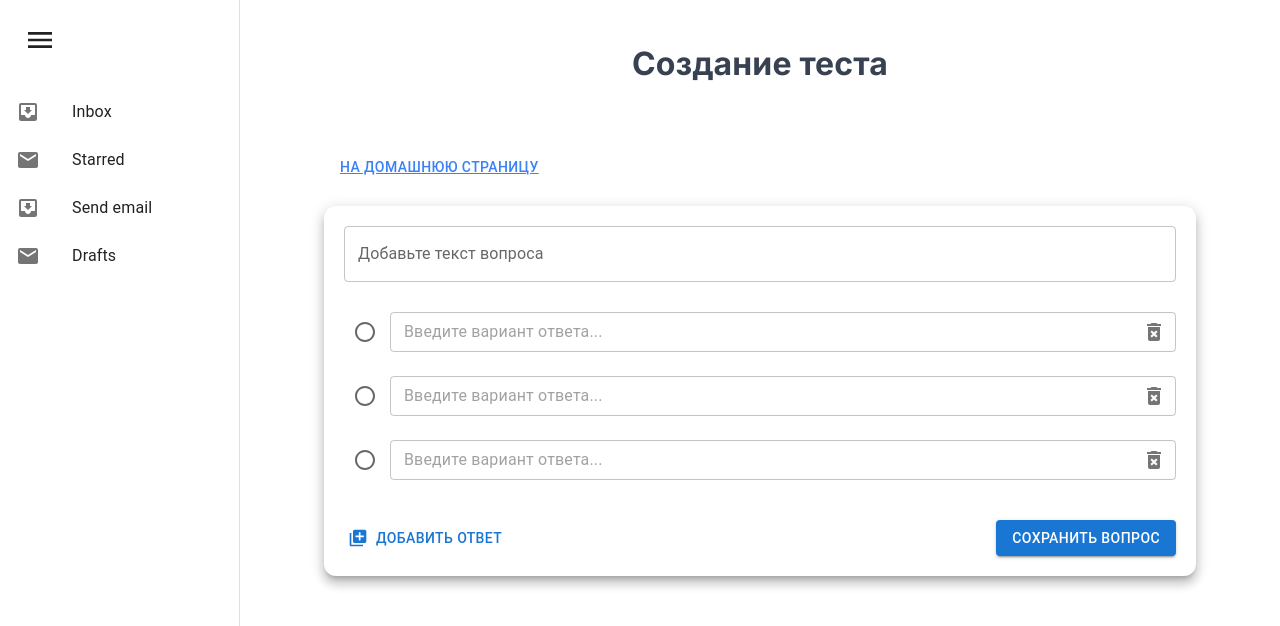
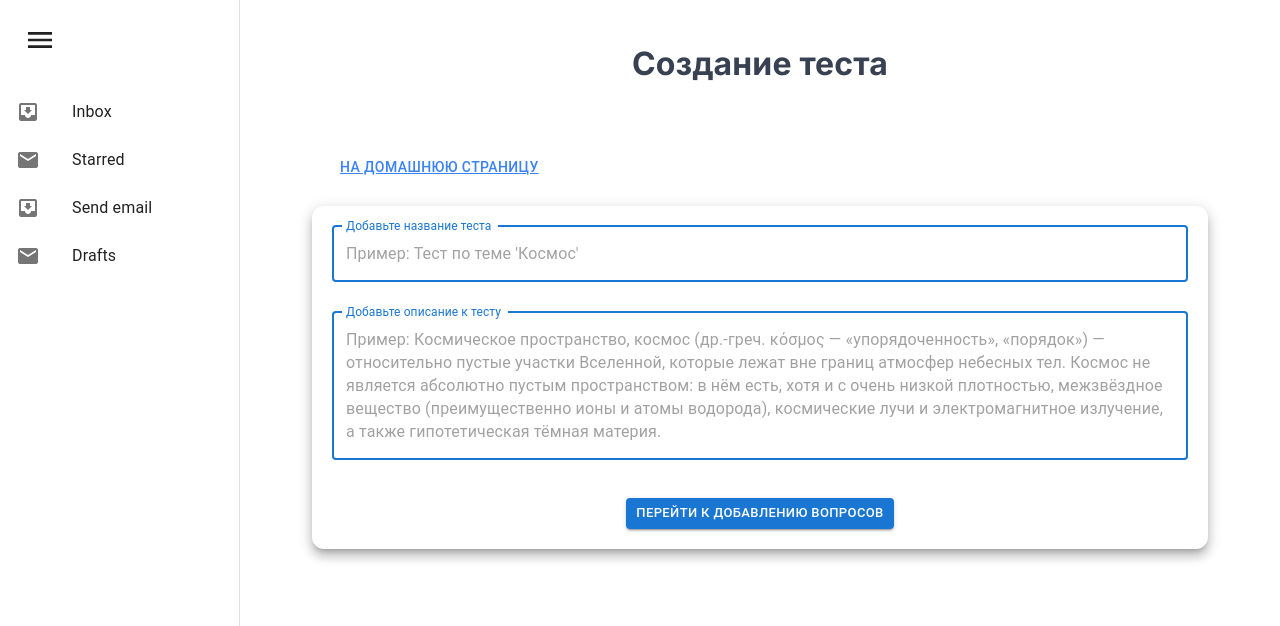
Before and after one commit to SirPeace/quizerland-v2-front, a Next.js app: page /create-quiz in a window 1280 px wide. Shown: the top 626 px of the page. Built offline with nearby package versions, Linux system fonts and the light colour scheme.

Commit message:
- реализовал добавление "описания теста" в REDUX - добавил переход от вкладки  с "описания теста" к вкладке с  "добавлению вопроса"

```diff
--- a/src/components/CreateQuiz/CreateQuiz.tsx
+++ b/src/components/CreateQuiz/CreateQuiz.tsx
@@ -41,7 +41,7 @@ const DrawerList = (
 
 const CreateQuiz = (): JSX.Element => {
   const [mobileOpen, setMobileOpen] = useState(false)
-  const [activeTab, setActiveTab] = useState(1)
+  const [activeTab, setActiveTab] = useState(0)
 
   const handleDrawerToggle = (): void => {
     setMobileOpen(!mobileOpen)
@@ -110,11 +110,9 @@ const CreateQuiz = (): JSX.Element => {
         >
           <div className="max-w-4xl min-h-screen mx-auto">
             <h1 className="pb-10 pt-10 mt-0 text-center">Создание теста</h1>
+            <GoToHomePageButton />
 
-            <GoToHomePageButton />
-            <QuizQuestionForm />
-
-            {/* <QuizDescriptionForm /> */}
+            {activeTab === 0 ? <QuizDescriptionForm /> : <QuizQuestionForm />}
           </div>
         </Box>
       </Box>
--- a/src/components/CreateQuiz/QuizDescriptionForm/QuizDescriptionForm.tsx
+++ b/src/components/CreateQuiz/QuizDescriptionForm/QuizDescriptionForm.tsx
@@ -4,8 +4,13 @@ import { zodResolver } from '@hookform/resolvers/zod'
 import { Button, Card, CardActions, Box } from '@mui/material'
 import TextField from '@mui/material/TextField'
 
+import { useContext } from 'react'
 import { useForm } from 'react-hook-form'
 
+import { addDescription } from '@/redux/createQuiz/createQuizSlice'
+import { useAppDispatch } from '@/redux/reduxHooks'
+
+import CreateQuizContext from '../context'
 import { descriptionSchema, type TDescriptionSchema } from '../types'
 
 import type { SubmitHandler } from 'react-hook-form'
@@ -14,15 +19,22 @@ export default function QuizDescriptionForm(): JSX.Element {
   const {
     register,
     handleSubmit,
-    reset,
+    // reset,
     formState: { errors, isSubmitting },
   } = useForm<TDescriptionSchema>({ resolver: zodResolver(descriptionSchema) })
+
+  const dispatch = useAppDispatch()
+
+  const { activeTab, setActiveTab } = useContext(CreateQuizContext)
 
   const onSubmit: SubmitHandler<TDescriptionSchema> = async (
     data,
   ): Promise<void> => {
     await new Promise(resolve => setTimeout(resolve, 1000))
     console.log(data)
+
+    dispatch(addDescription(data))
+    setActiveTab(previousState => previousState + 1)
     // reset()
   }
 
--- a/src/redux/createQuiz/createQuizSlice.ts
+++ b/src/redux/createQuiz/createQuizSlice.ts
@@ -2,7 +2,11 @@ import { createSlice } from '@reduxjs/toolkit'
 
 import createQuizState from './initialState'
 
-import type { IAnswerTemplate, IQuestionTemplate } from './types'
+import type {
+  IAnswerTemplate,
+  ICreateQuizState,
+  IQuestionTemplate,
+} from './types'
 
 import type { PayloadAction } from '@reduxjs/toolkit'
 
@@ -22,13 +26,20 @@ const createQuizSlice = createSlice({
         answer => answer.id !== action.payload,
       )
     },
+    addDescription: (
+      state,
+      action: PayloadAction<Omit<ICreateQuizState, 'questions'>>,
+    ) => {
+      state.title = action.payload.title
+      state.description = action.payload.description
+    },
     addNewQuestion: (state, action: PayloadAction<IQuestionTemplate>) => {
       state.questions.push(action.payload)
     },
   },
 })
 
-export const { addNewAnswer, deleteAnswer, addNewQuestion } =
+export const { addNewAnswer, deleteAnswer, addDescription, addNewQuestion } =
   createQuizSlice.actions
 
 export default createQuizSlice.reducer
```
